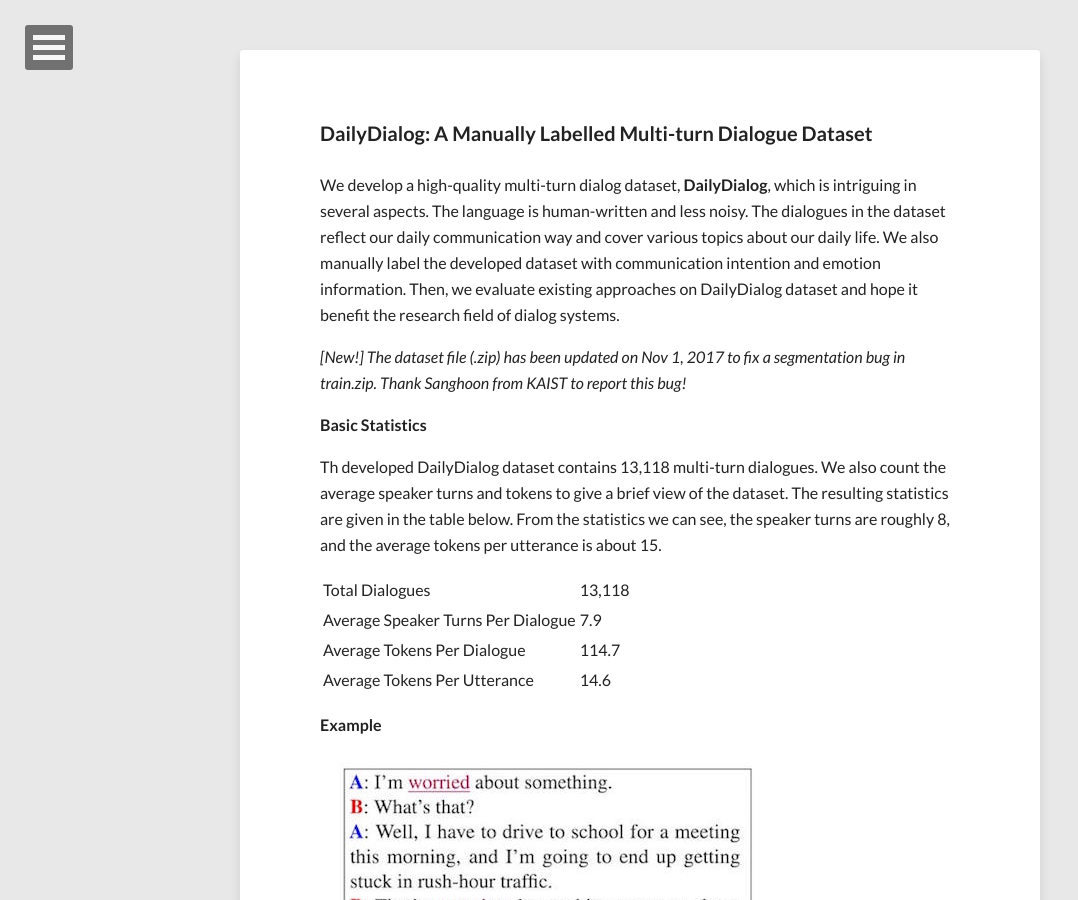
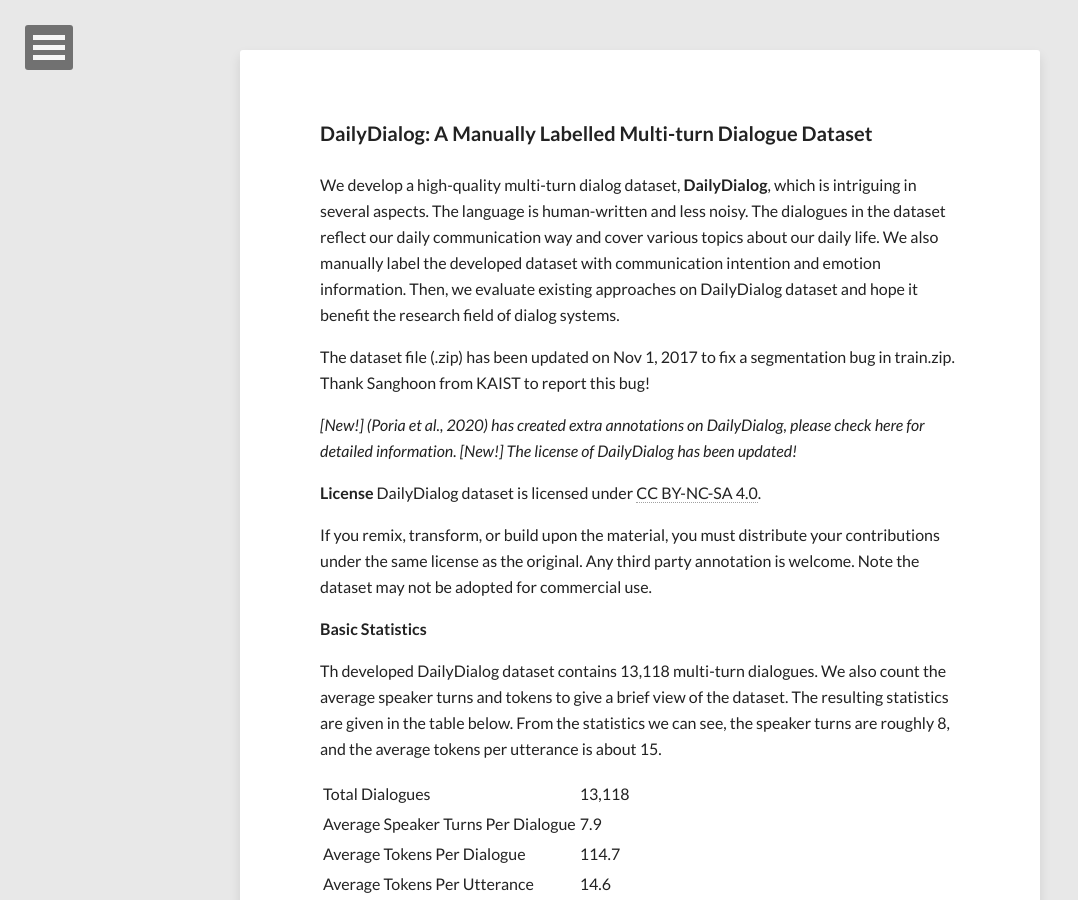
Before and after one commit to niangaotuantuan/niangaotuantuan.github.io, a Jekyll site: the page built from dailydialog.md, in a window 1280 px wide and 900 px high. Shown: the whole window, without its empty margins (0-1078 px from the left). Built offline with Jekyll 4.4.1, drawn with Linux system fonts in a browser that asks for light colours; nearby versions of some CDN libraries; our own code applies the rules of GitHub Pages for plain Markdown files.

Commit message:
Update dailydialog.md
update license for dailydialog dataset

```diff
--- a/dailydialog.md
+++ b/dailydialog.md
@@ -11,7 +11,17 @@
 
 We develop a high-quality multi-turn dialog dataset, **DailyDialog**, which is intriguing in several aspects. The language is human-written and less noisy. The dialogues in the dataset reflect our daily communication way and cover various topics about our daily life. We also manually label the developed dataset with communication intention and emotion information. Then, we evaluate existing approaches on DailyDialog dataset and hope it benefit the research field of dialog systems.
 
-*[New!] The dataset file (.zip) has been updated on Nov 1, 2017 to fix a segmentation bug in train.zip. Thank Sanghoon from KAIST to report this bug!*
+The dataset file (.zip) has been updated on Nov 1, 2017 to fix a segmentation bug in train.zip. Thank Sanghoon from KAIST to report this bug!
+
+*[New!] (Poria et al., 2020) has created extra annotations on DailyDialog, please check [here](https://github.com/declare-lab/RECCON) for detailed information.*
+*[New!] The license of DailyDialog has been updated!*
+
+
+**License**
+DailyDialog dataset is licensed under [CC BY-NC-SA 4.0](https://creativecommons.org/licenses/by-nc-sa/4.0/).
+
+If you remix, transform, or build upon the material, you must distribute your contributions under the same license as the original. Any third party annotation is welcome. Note the dataset may not be adopted for commercial use.
+
 
 **Basic Statistics**
 
```
